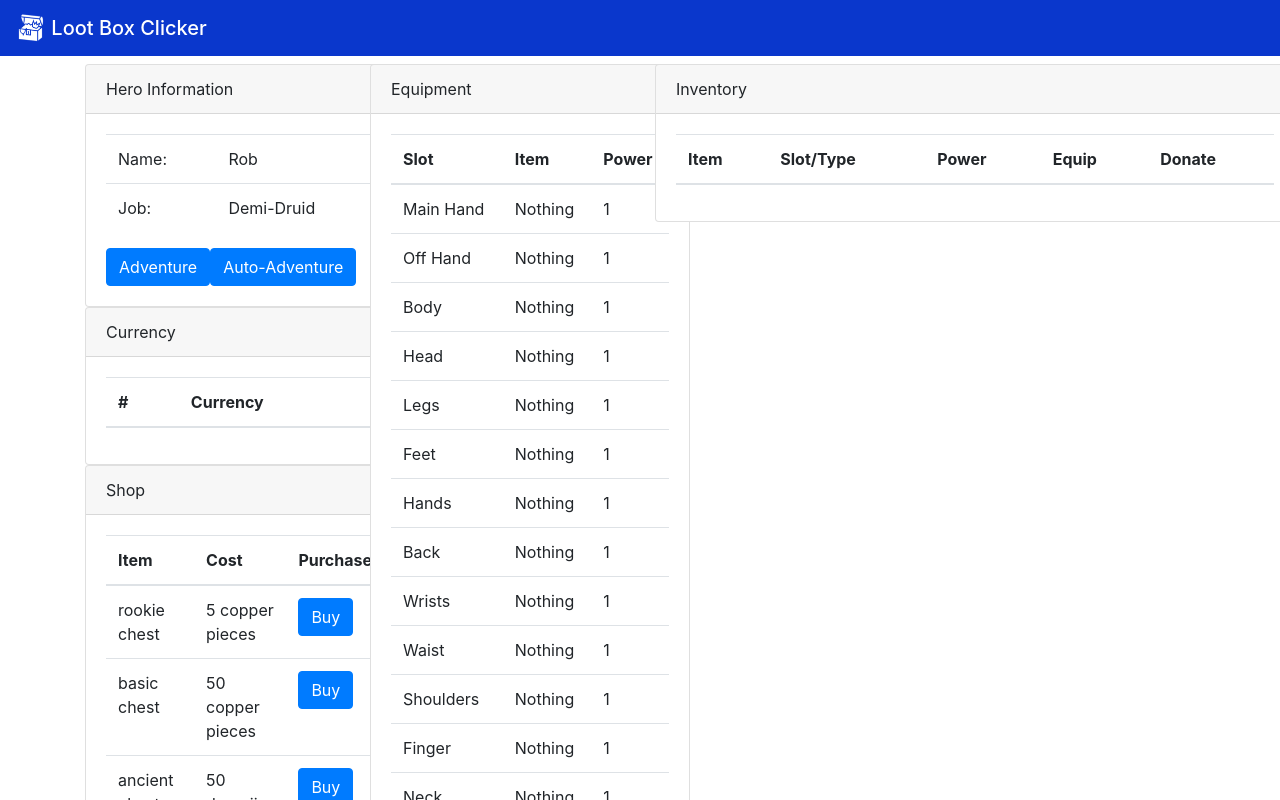
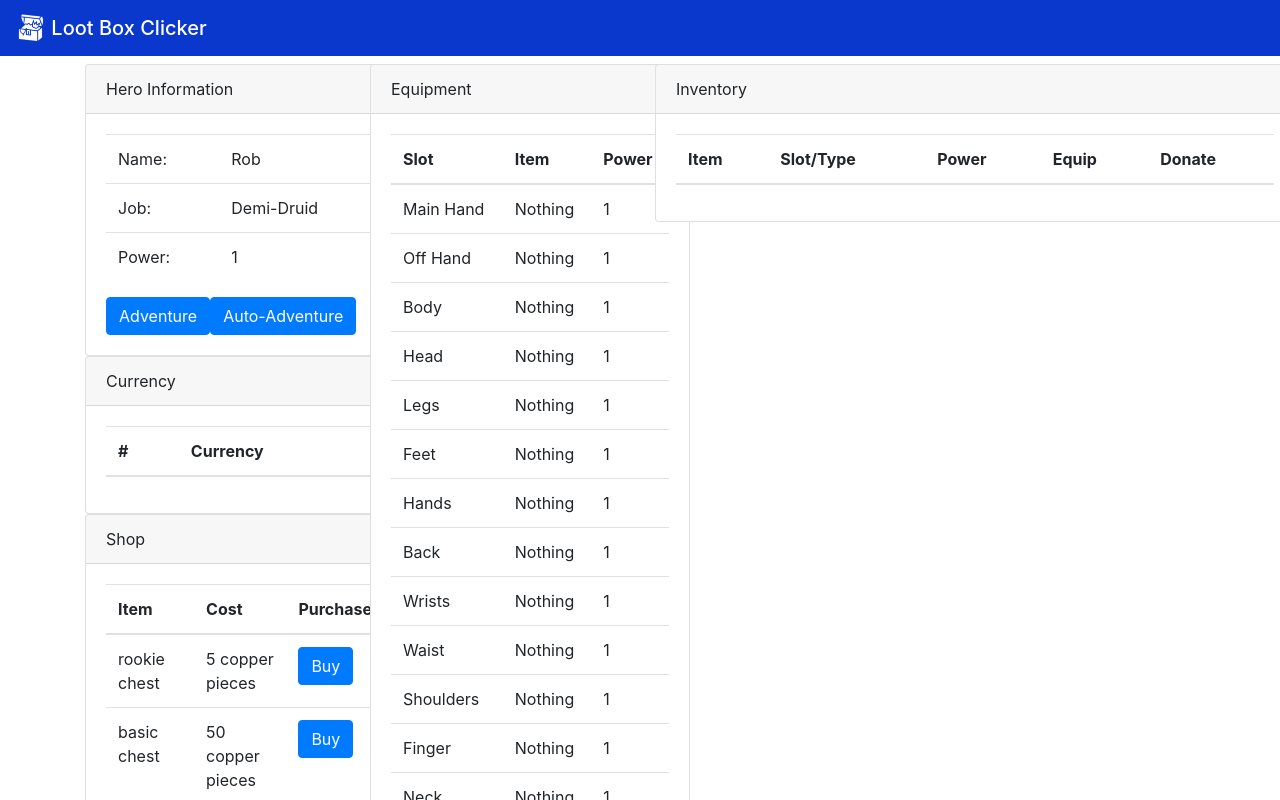
Before and after one commit to sitnaltax/loot-box-clicker, an Angular app: page / in a window 1280 px wide. Shown: the top 800 px of the page. Built offline with nearby package versions, Linux system fonts and the light colour scheme.

Commit message:
Items increase hero power and earnings

```diff
--- a/src/app/cash/cash.service.ts
+++ b/src/app/cash/cash.service.ts
@@ -24,10 +24,10 @@ export class CashService {
 
     adventure(hero: IHero) {
         if (this.allCash[cashType.copper]){
-            this.allCash[cashType.copper].quantity += 1;
+            this.allCash[cashType.copper].quantity += hero.power;
         }
         else{
-            this.allCash[cashType.copper] = {currency: cashType.copper, quantity: 1}
+            this.allCash[cashType.copper] = {currency: cashType.copper, quantity: hero.power}
         }
     }
 
--- a/src/app/equipment/equipment.service.ts
+++ b/src/app/equipment/equipment.service.ts
@@ -1,6 +1,7 @@
 import { Injectable } from '@angular/core';
 import { IShopItem } from '../shop/shop-item';
 import { IEquipmentItem, equipmentSlot } from './equipment-item';
+import { HeroService } from '../hero/hero.service';
 
 @Injectable()
 export class EquipmentService {
@@ -11,7 +12,7 @@ export class EquipmentService {
 
     equipmentSlotNames: string[];
 
-    constructor() {
+    constructor(private _heroService: HeroService) {
         this.allEquipmentSlots = [equipmentSlot.mainhand, equipmentSlot.offhand, equipmentSlot.armor, equipmentSlot.helm, equipmentSlot.legs,
         equipmentSlot.feet, equipmentSlot.hands, equipmentSlot.cloak, equipmentSlot.wrists, equipmentSlot.waist, equipmentSlot.shoulders,
         equipmentSlot.ring, equipmentSlot.amulet, equipmentSlot.accessory];
@@ -40,6 +41,7 @@ export class EquipmentService {
     equip(item: IEquipmentItem): IEquipmentItem {
         var oldItem = this.heroEquipment[item.slot];
         this.heroEquipment[item.slot] = item;
+        this._heroService.recalculatePower();
         return oldItem;
     }
 }
--- a/src/app/hero/hero-display.component.html
+++ b/src/app/hero/hero-display.component.html
@@ -13,6 +13,10 @@
                     <td>Job:</td>
                     <td>{{hero.job}}</td>
                 </tr>
+                <tr>
+                    <td>Power:</td>
+                    <td>{{hero.power}}</td>
+                </tr>
             </tbody>
         </table>
         <button type="button" class="btn btn-primary" (click)='adventure()'>Adventure</button>
--- a/src/app/hero/hero.service.ts
+++ b/src/app/hero/hero.service.ts
@@ -2,6 +2,7 @@ import { Injectable } from '@angular/core';
 import { IHero } from './hero';
 import { ICash } from '../cash/cash';
 import { CashService } from '../cash/cash.service';
+import { InventoryService } from '../inventory/inventory.service';
 
 @Injectable()
 export class HeroService {
@@ -10,11 +11,22 @@ export class HeroService {
 
     hero: IHero;
 
-    constructor(private _cashService: CashService) {
-        this.hero = {name: "Rob", job: "Demi-Druid"};
+    constructor(private _cashService: CashService, private _inventoryService: InventoryService) {
+        this.hero = {name: "Rob", job: "Demi-Druid", power: 1};
      }
 
     getHero(): IHero {
         return this.hero;
     }
+
+    recalculatePower() {
+        var totalPower = 1;
+        this._inventoryService.getInventory().forEach(item => {
+            if (item == null) {
+                return;
+            }
+            totalPower *= item.power;
+        })
+        this.hero.power = totalPower;
+    }
 }
--- a/src/app/hero/hero.ts
+++ b/src/app/hero/hero.ts
@@ -3,4 +3,5 @@ import { CashService } from "../cash/cash.service";
 export interface IHero {
     name: string;
     job: string;
+    power: number;
 }
```
